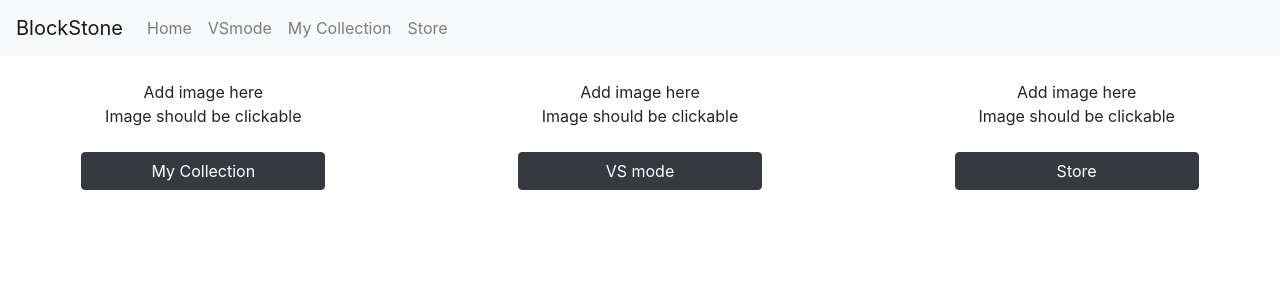
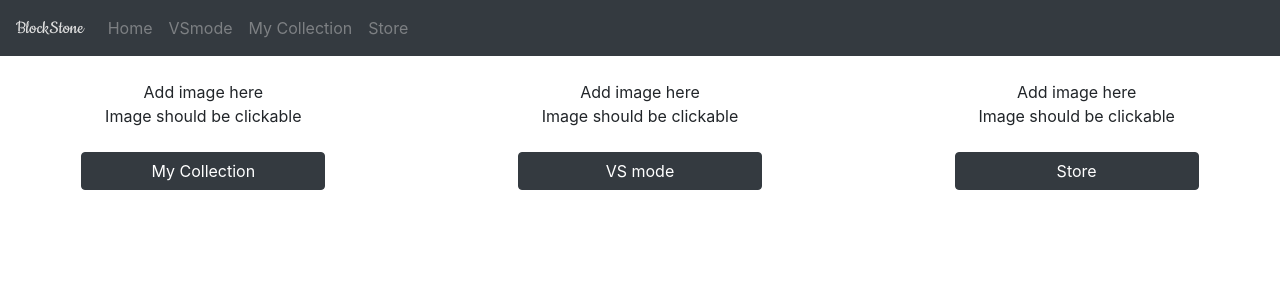
Before and after one commit to heho07/DH2642-ProjectGroup23, a React (Create React App) app: page / in a window 1280 px wide. Shown: the top 300 px of the page. Built offline with nearby package versions, Linux system fonts and the light colour scheme.

Commit message:
new menu + fonts

```diff
--- a/src/App.css
+++ b/src/App.css
@@ -1,8 +1,18 @@
 @import url('https://fonts.googleapis.com/css?family=Satisfy');
+@import url('https://fonts.googleapis.com/css?family=Cookie');
 
 
 .bg-light {
-	background-color: #f8f9fa !important;
+	background-color: #343a40 !important;
+}
+
+.navbar-light .navbar-nav .nav-link {
+    color: rgba(197,197,197,.5);
+}
+
+.navbar-light .navbar-brand {
+	font-family: 'Cookie', cursive;
+    color: rgb(222, 222, 222);
 }
 
 .dinnerPlannerHeader{
```
